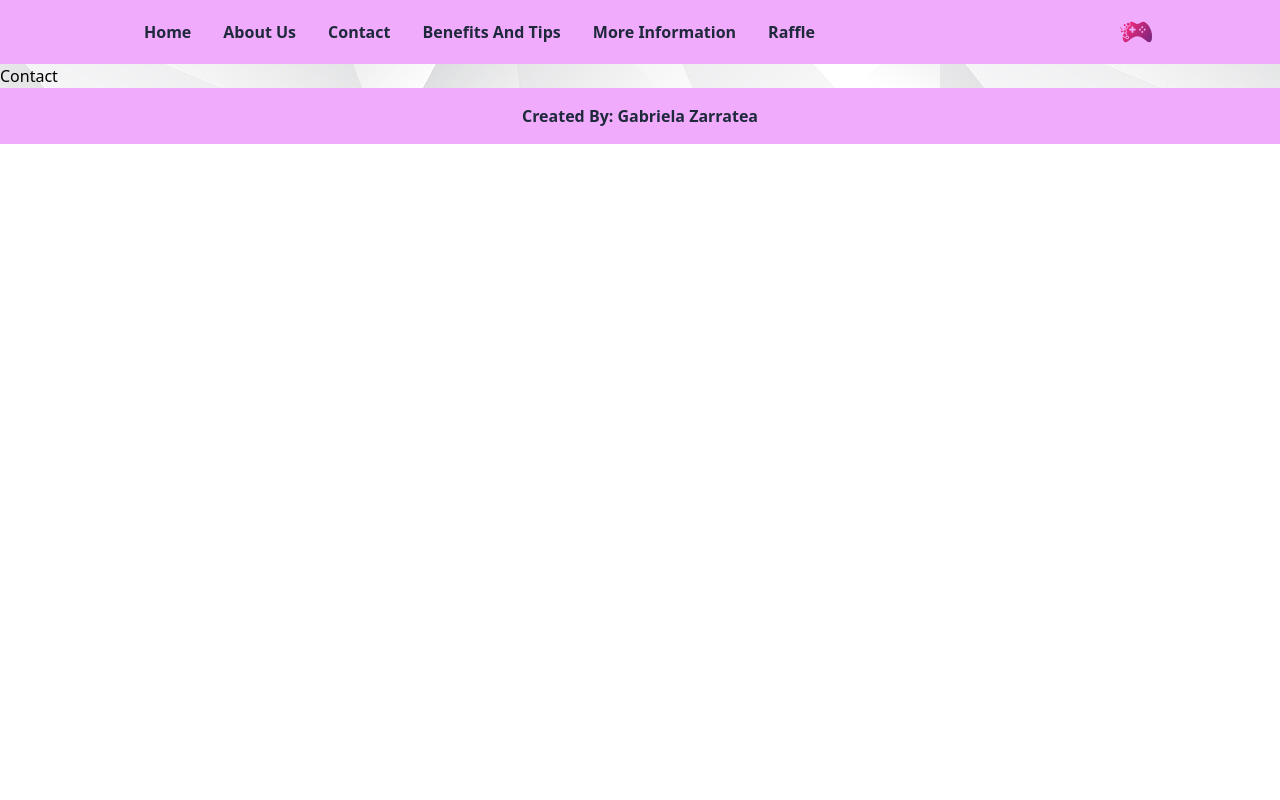
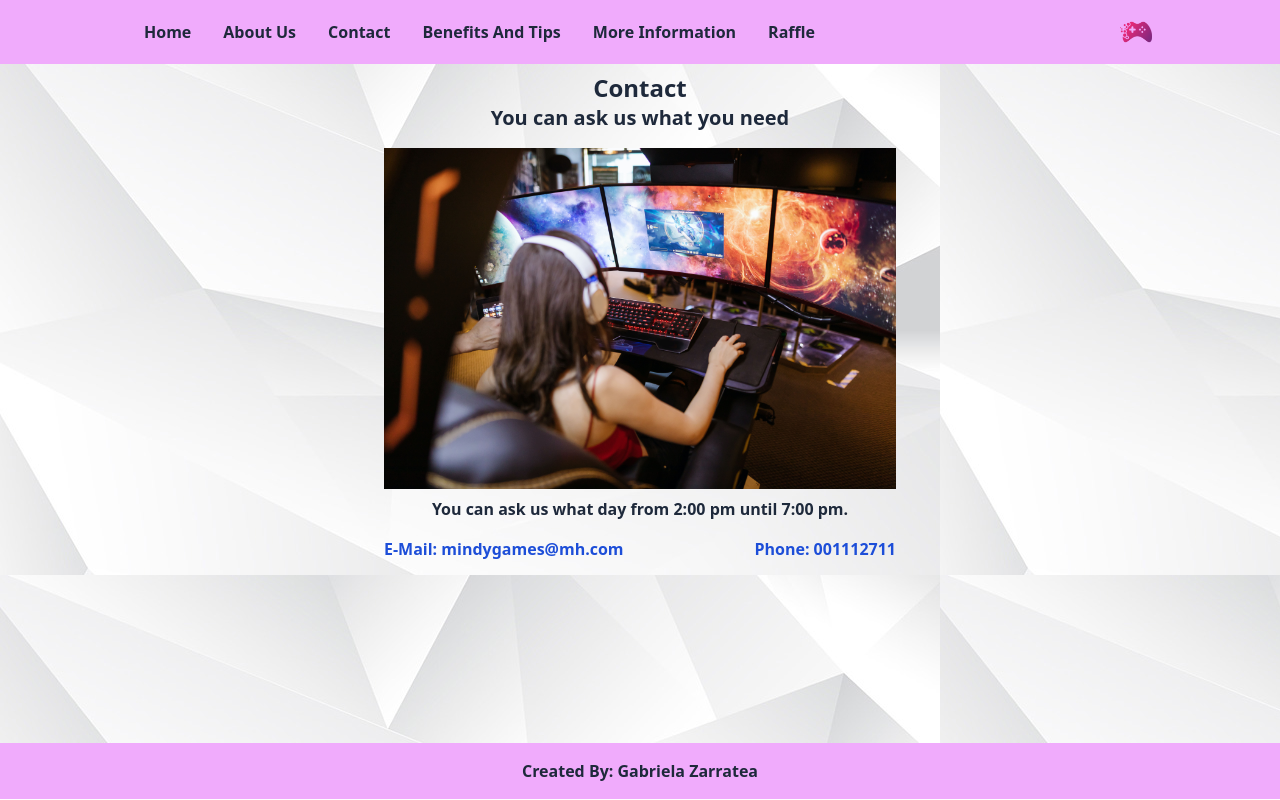
Before and after one commit to GabiZarratea/Mindy-Games, a React (Vite) app: page /Contact in a window 1280 px wide. Built offline with nearby package versions, Linux system fonts and the light colour scheme.

Commit message:
contact ready

```diff
--- a/src/pages/Contact.jsx
+++ b/src/pages/Contact.jsx
@@ -1,7 +1,21 @@
 import React from 'react'
+import { Link as Anchor } from 'react-router-dom'
 
 export default function Contact() {
   return (
-    <div>Contact</div>
+    <div className='min-h-[83.9vh]'>
+      <div className='flex flex-col justify-center items-center my-2'>
+        <p className='font-bold text-2xl text-slate-800'>Contact</p>
+        <p className='font-semibold text-xl text-slate-800'>You can ask us what you need</p>
+      </div>
+      <div className='flex flex-col items-center'>
+        <img src="/playing.jpg" alt="Playing" className='w-[40%] my-2' />
+        <p className='font-semibold text-slate-800'>You can ask us what day from 2:00 pm until 7:00 pm.</p>
+        <div className='flex justify-between w-[40%] my-4'>
+          <Anchor className='font-semibold text-blue-700'>E-Mail: mindygames@mh.com</Anchor>
+          <Anchor className='font-semibold text-blue-700'>Phone: 001112711</Anchor>
+        </div>
+      </div>
+    </div>
   )
 }
```
